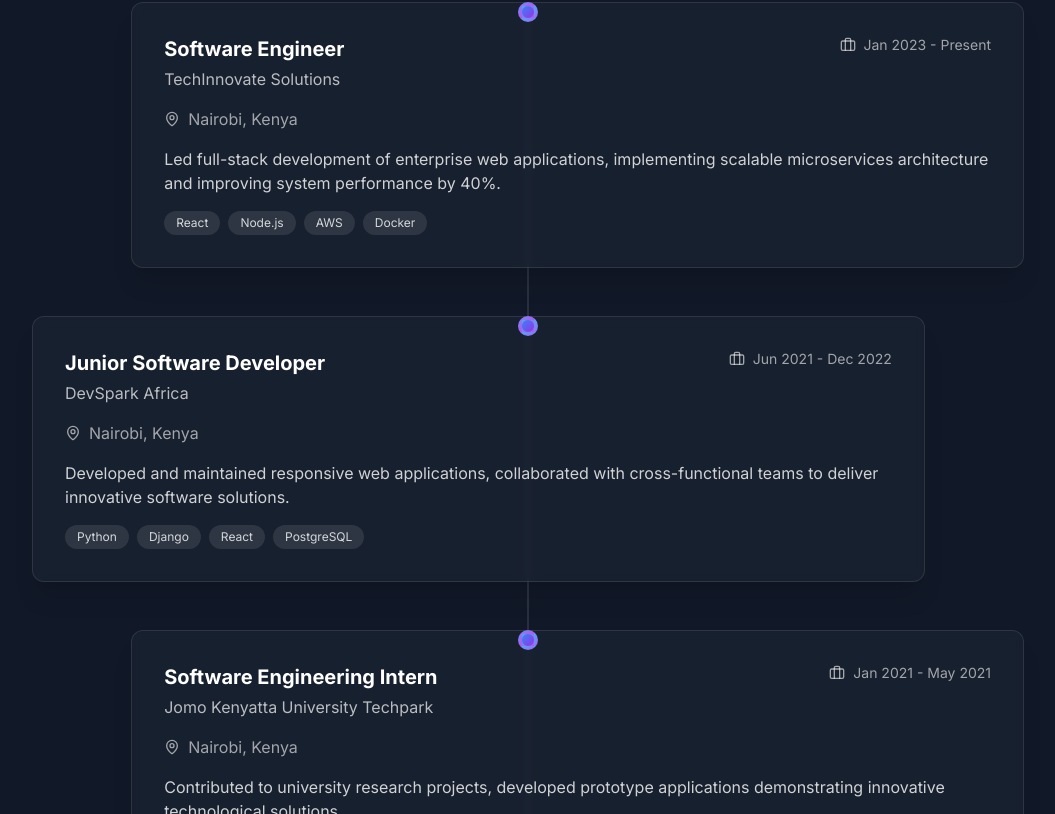
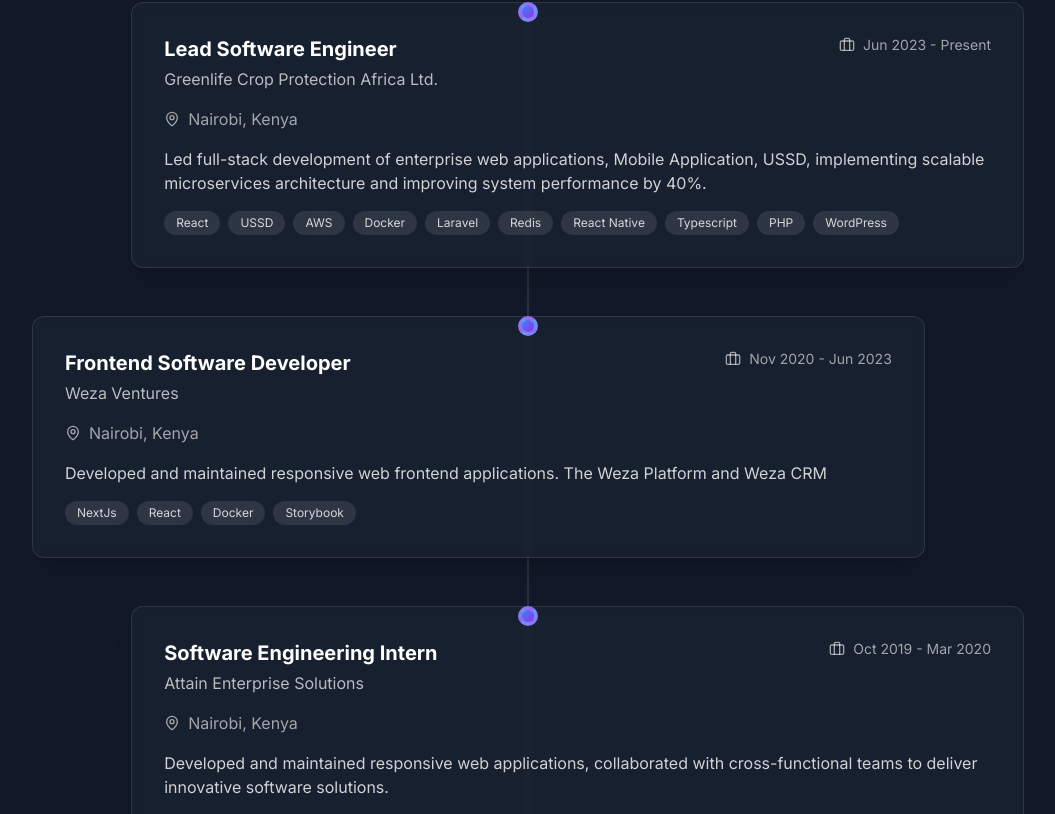
Before and after one commit to Mohraf/portfolioWebsite, a Next.js app: page / in a window 1280 px wide. Shown: the part 1606-2420 px from the top of the page, without its empty margins (112-1167 px from the left). Built offline with nearby package versions, Linux system fonts and the light colour scheme.

Commit message:
(feat/experiences): added experiences

```diff
--- a/components/Experiences/Experiences.tsx
+++ b/components/Experiences/Experiences.tsx
@@ -4,28 +4,36 @@
 const ExperiencesComponent: React.FC = () => {
   const experiences = [
     {
-      title: 'Software Engineer',
-      company: 'TechInnovate Solutions',
+      title: 'Lead Software Engineer',
+      company: 'Greenlife Crop Protection Africa Ltd.',
       location: 'Nairobi, Kenya',
-      period: 'Jan 2023 - Present',
-      description: 'Led full-stack development of enterprise web applications, implementing scalable microservices architecture and improving system performance by 40%.',
-      technologies: ['React', 'Node.js', 'AWS', 'Docker']
+      period: 'Jun 2023 - Present',
+      description: 'Led full-stack development of enterprise web applications, Mobile Application, USSD, implementing scalable microservices architecture and improving system performance by 40%.',
+      technologies: ['React', 'USSD', 'AWS', 'Docker', 'Laravel', 'Redis', 'React Native', 'Typescript', 'PHP', 'WordPress' ]
     },
     {
-      title: 'Junior Software Developer',
-      company: 'DevSpark Africa',
+      title: 'Frontend Software Developer',
+      company: 'Weza Ventures',
       location: 'Nairobi, Kenya',
-      period: 'Jun 2021 - Dec 2022',
-      description: 'Developed and maintained responsive web applications, collaborated with cross-functional teams to deliver innovative software solutions.',
-      technologies: ['Python', 'Django', 'React', 'PostgreSQL']
+      period: 'Nov 2020 - Jun 2023',
+      description: 'Developed and maintained responsive web frontend applications. The Weza Platform and Weza CRM',
+      technologies: ['NextJs', 'React', 'Docker', 'Storybook']
     },
     {
       title: 'Software Engineering Intern',
-      company: 'Jomo Kenyatta University Techpark',
+      company: 'Attain Enterprise Solutions',
       location: 'Nairobi, Kenya',
-      period: 'Jan 2021 - May 2021',
+      period: 'Oct 2019 - Mar 2020',
+      description: 'Developed and maintained responsive web applications, collaborated with cross-functional teams to deliver innovative software solutions.',
+      technologies: ['NextJs', 'React', 'Docker', 'PostgreSQL']
+    },
+    {
+      title: 'Computer Science Student',
+      company: 'Jomo Kenyatta University of Agriculture and Technology',
+      location: 'Juja, Kenya',
+      period: 'Sep 2014 - Aug 2019',
       description: 'Contributed to university research projects, developed prototype applications demonstrating innovative technological solutions.',
-      technologies: ['Java', 'Spring Boot', 'Machine Learning']
+      technologies: ['Java', 'PHP', 'JavaScript', 'C', 'C++', 'Python', 'SDLC', 'Project Management']
     }
   ];
 
```
